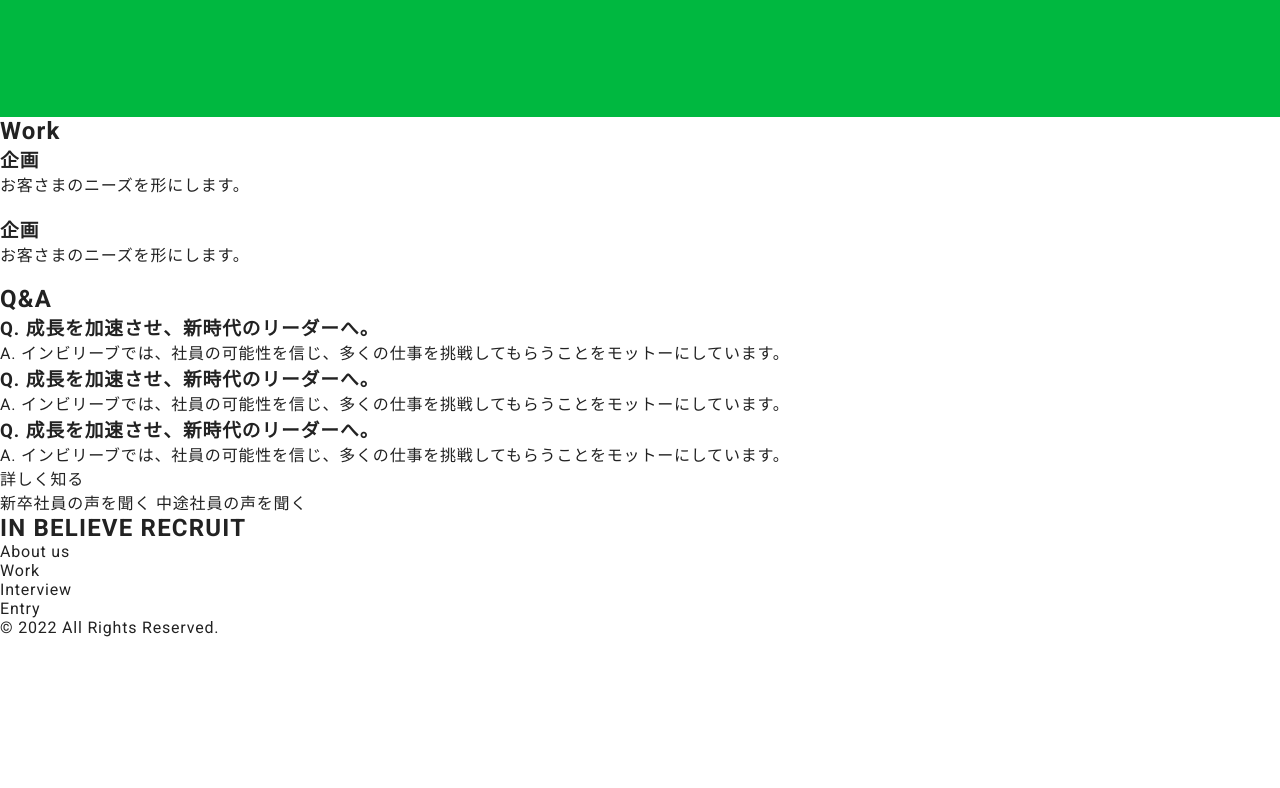
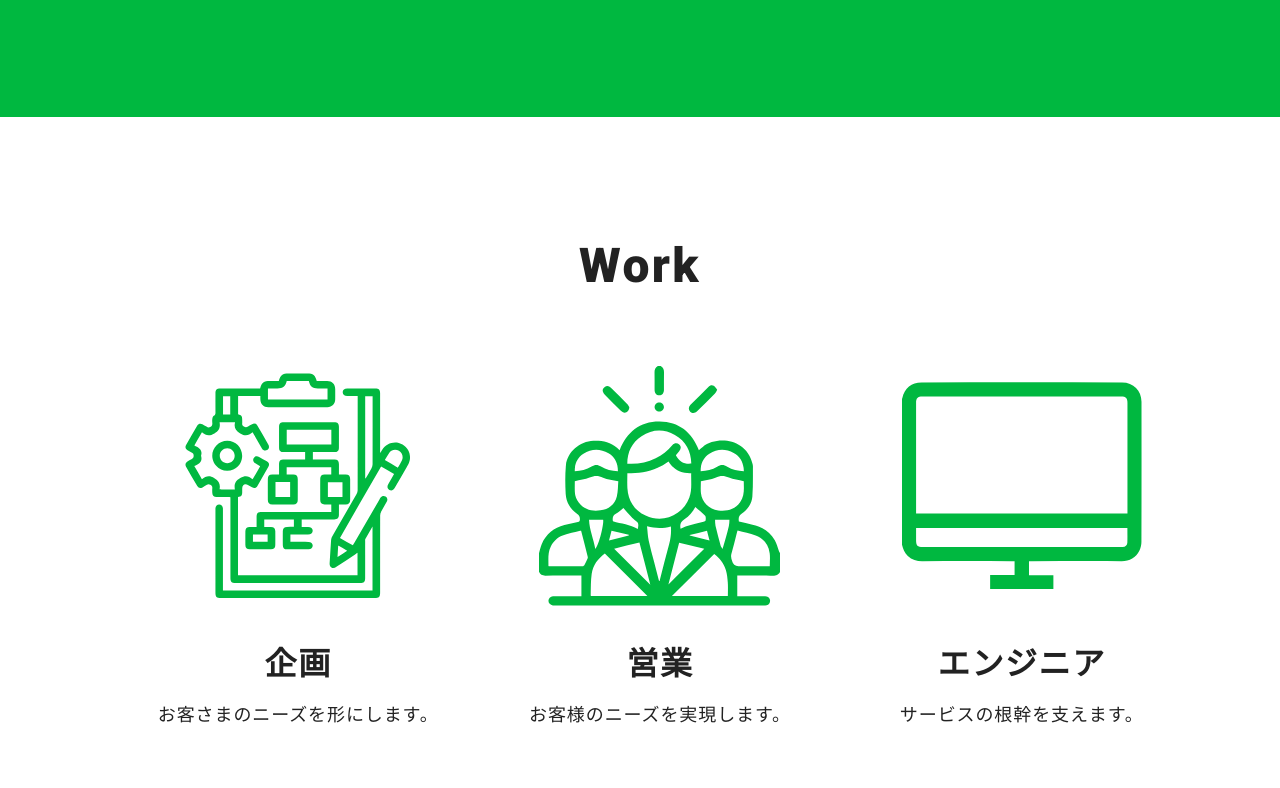
Before and after one commit to webstudy-blog/coding-model-1, a plain HTML site: page index.html in a window 1280 px wide. Shown: the part 1312-2100 px from the top of the page. Before the commit the page ends 1949 px from the top, so only its background shows below. Drawn offline with Linux system fonts and the light colour scheme; a web font is replaced by a local one.

Commit message:
feat: work section

```diff
--- a/index.html
+++ b/index.html
@@ -53,18 +53,23 @@
         </div>
       </div>
 
-      <div class="work">
-        <h2>Work</h2>
-        <ul class="list">
-          <li>
+      <div class="work section-wrap">
+        <h2 class="section-title">Work</h2>
+        <ul class="work-list">
+          <li class="work-item">
             <h3>企画</h3>
             <p>お客さまのニーズを形にします。</p>
-            <img src="" alt="" />
+            <img src="./images/work-plan.svg" alt="" />
           </li>
-          <li>
-            <h3>企画</h3>
-            <p>お客さまのニーズを形にします。</p>
-            <img src="" alt="" />
+          <li class="work-item">
+            <h3>営業</h3>
+            <p>お客様のニーズを実現します。</p>
+            <img src="./images/work-sales.svg" alt="" />
+          </li>
+          <li class="work-item">
+            <h3>エンジニア</h3>
+            <p>サービスの根幹を支えます。</p>
+            <img src="./images/work-engineer.svg" alt="" />
           </li>
         </ul>
       </div>
--- a/style/index.css
+++ b/style/index.css
@@ -141,3 +141,36 @@
   margin-inline: auto;
   max-width: 680px;
 }
+
+.work {
+  display: flex;
+  flex-direction: column;
+  align-items: center;
+  justify-content: center;
+}
+.work h2 {
+  margin-bottom: 72px;
+}
+.work-list {
+  width: 1080px;
+  display: flex;
+  justify-content: space-between;
+  margin-inline: auto;
+}
+.work-item {
+  display: flex;
+  flex-direction: column;
+  align-items: center;
+  width: 33%;
+}
+.work-item img {
+  order: -1;
+  margin-bottom: 32px;
+}
+.work-item h3 {
+  font-size: var(--font-size-xxl);
+  margin-bottom: 16px;
+}
+.work-item p {
+  font-size: var(--font-size-md);
+}
```
